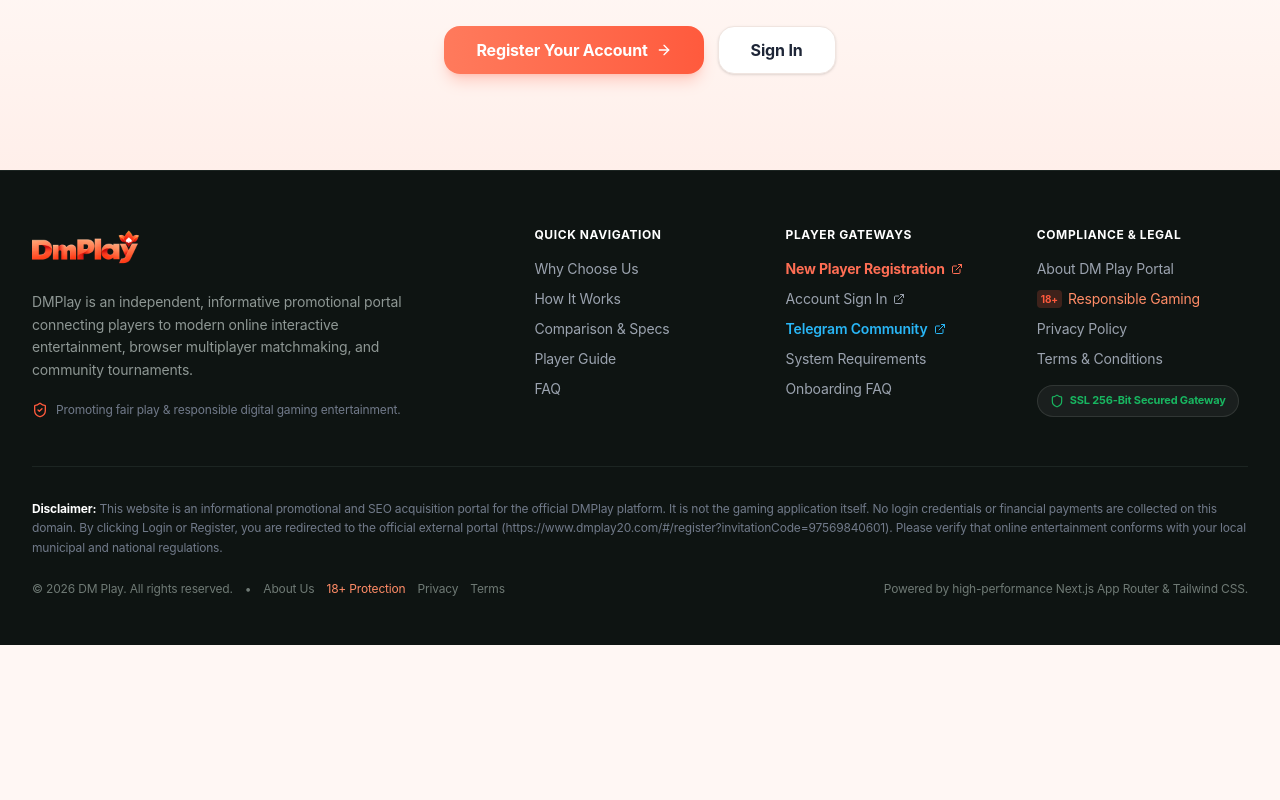
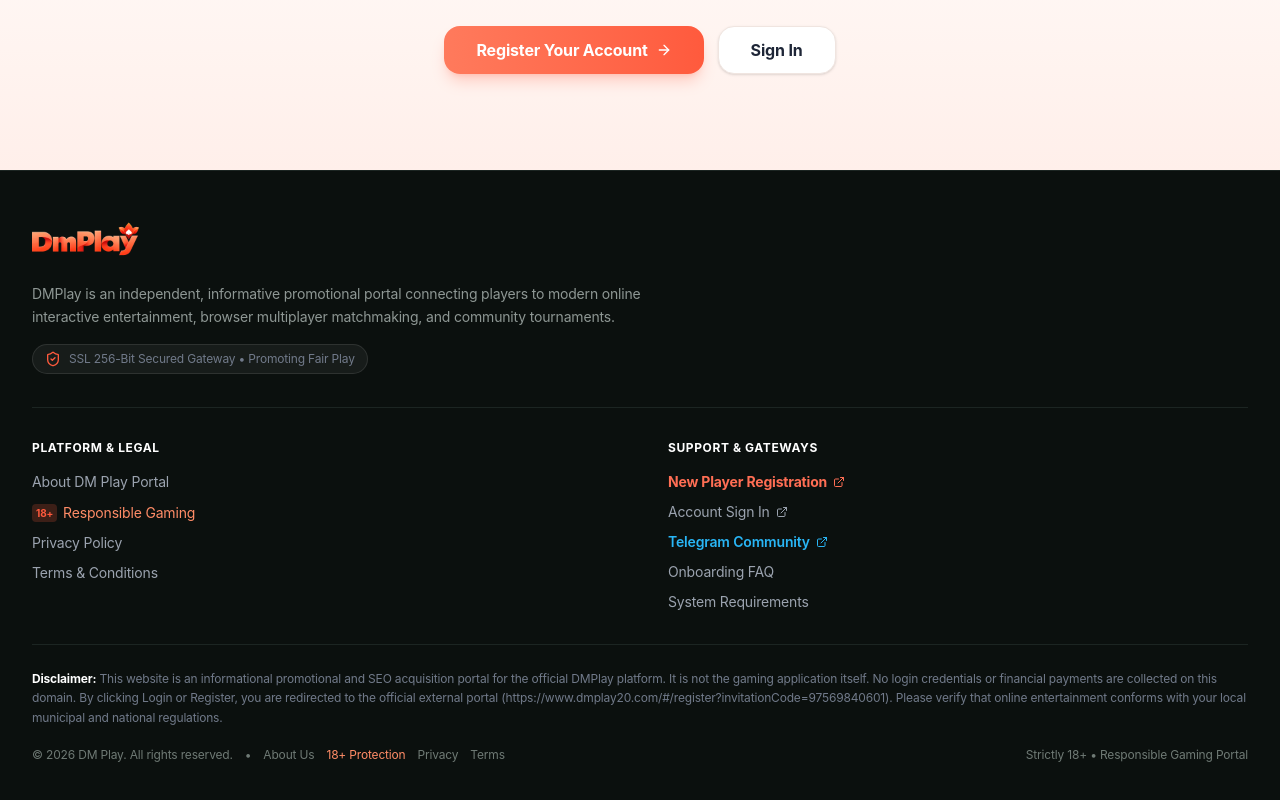
Before and after one commit to modsvipkal-droid/dmplay, a Next.js app: page / in a window 1280 px wide. Shown: the part 10842-11642 px from the top of the page. Before the commit the page ends 11487 px from the top, so only its background shows below. Built offline with nearby package versions, Linux system fonts and the light colour scheme.

Commit message:
Redesign footer into clean 2-column layout with 4 new pages replacing quick navigation

```diff
--- a/src/components/Footer.tsx
+++ b/src/components/Footer.tsx
@@ -1,17 +1,16 @@
 import Link from "next/link";
 import Image from "next/image";
 import { siteConfig, LOGIN_URL, REGISTER_URL, TELEGRAM_URL } from "@/config/site";
-import { ShieldCheck, ExternalLink, Shield } from "lucide-react";
+import { ShieldCheck, ExternalLink } from "lucide-react";
 
 export default function Footer() {
   const currentYear = new Date().getFullYear();
 
   return (
-    <footer id="community" className="bg-[#0E1412] text-[#9BA3AF] pt-14 pb-12 border-t border-[#1C2522]">
+    <footer id="community" className="bg-[#0B100E] text-[#9BA3AF] pt-12 pb-10 border-t border-[#1C2522]">
       <div className="mx-auto max-w-7xl px-4 sm:px-6 lg:px-8">
-        <div className="grid grid-cols-1 gap-10 md:grid-cols-2 lg:grid-cols-5">
-          {/* Brand Info */}
-          <div className="lg:col-span-2">
+        {/* Brand Information */}
+        <div className="max-w-2xl mb-8">
           <Link
             href="/"
             className="inline-block transition-opacity hover:opacity-95"
@@ -25,53 +24,56 @@ export default function Footer() {
               className="h-10 w-auto object-contain brightness-110"
             />
           </Link>
-            <p className="mt-4 text-xs sm:text-sm leading-relaxed text-[#8E9794] max-w-sm font-normal">
+          <p className="mt-4 text-xs sm:text-sm leading-relaxed text-[#8E9794] font-normal">
             DMPlay is an independent, informative promotional portal connecting players to modern online interactive entertainment, browser multiplayer matchmaking, and community tournaments.
           </p>
-            <div className="mt-5 flex items-center gap-2 text-xs text-[#717A8A]">
+          <div className="mt-4 inline-flex items-center gap-2 rounded-full border border-white/10 bg-white/5 px-3 py-1.5 text-xs text-[#717A8A]">
             <ShieldCheck className="h-4 w-4 text-[#FF5A3D]" />
-              <span>Promoting fair play &amp; responsible digital gaming entertainment.</span>
+            <span>SSL 256-Bit Secured Gateway &bull; Promoting Fair Play</span>
           </div>
         </div>
 
-          {/* Quick Links */}
+        {/* 2-Column Clean Grid Layout */}
+        <div className="grid grid-cols-2 gap-6 sm:gap-14 border-t border-[#1C2522] pt-8">
+          {/* Column 1: PLATFORM & LEGAL (4 New Pages) */}
           <div>
             <h3 className="text-xs font-bold uppercase tracking-wider text-white">
-              Quick Navigation
+              Platform &amp; Legal
             </h3>
             <ul className="mt-4 space-y-2.5 text-xs sm:text-sm">
               <li>
-                <Link href="/#why-choose" className="transition-colors hover:text-white">
-                  Why Choose Us
+                <Link href="/about" className="transition-colors hover:text-white">
+                  About DM Play Portal
                 </Link>
               </li>
               <li>
-                <Link href="/#how-it-works" className="transition-colors hover:text-white">
-                  How It Works
+                <Link
+                  href="/responsible-gaming"
+                  className="inline-flex items-center gap-1.5 text-[#FF8C67] hover:text-white transition-colors"
+                >
+                  <span className="rounded bg-[#FF5A3D]/20 px-1 py-0.5 text-[10px] font-bold text-[#FF5A3D]">
+                    18+
+                  </span>
+                  <span>Responsible Gaming</span>
                 </Link>
               </li>
               <li>
-                <Link href="/#specs" className="transition-colors hover:text-white">
-                  Comparison &amp; Specs
+                <Link href="/privacy" className="transition-colors hover:text-white">
+                  Privacy Policy
                 </Link>
               </li>
               <li>
-                <Link href="/#guide" className="transition-colors hover:text-white">
-                  Player Guide
-                </Link>
-              </li>
-              <li>
-                <Link href="/#faq" className="transition-colors hover:text-white">
-                  FAQ
+                <Link href="/terms" className="transition-colors hover:text-white">
+                  Terms &amp; Conditions
                 </Link>
               </li>
             </ul>
           </div>
 
-          {/* Player Gateways */}
+          {/* Column 2: SUPPORT & GATEWAYS */}
           <div>
             <h3 className="text-xs font-bold uppercase tracking-wider text-white">
-              Player Gateways
+              Support &amp; Gateways
             </h3>
             <ul className="mt-4 space-y-2.5 text-xs sm:text-sm">
               <li>
@@ -108,66 +110,26 @@ export default function Footer() {
                 </a>
               </li>
               <li>
-                <Link
-                  href="/#specs"
-                  className="transition-colors hover:text-white"
-                >
-                  System Requirements
+                <Link href="/#faq" className="transition-colors hover:text-white">
+                  Onboarding FAQ
                 </Link>
               </li>
               <li>
-                <Link
-                  href="/#faq"
-                  className="transition-colors hover:text-white"
-                >
-                  Onboarding FAQ
+                <Link href="/#specs" className="transition-colors hover:text-white">
+                  System Requirements
                 </Link>
               </li>
             </ul>
           </div>
-
-          {/* Compliance & Legal (4 Screen Links Added Here) */}
-          <div>
-            <h3 className="text-xs font-bold uppercase tracking-wider text-white">
-              Compliance &amp; Legal
-            </h3>
-            <ul className="mt-4 space-y-2.5 text-xs sm:text-sm">
-              <li>
-                <Link href="/about" className="transition-colors hover:text-white">
-                  About DM Play Portal
-                </Link>
-              </li>
-              <li>
-                <Link href="/responsible-gaming" className="transition-colors hover:text-white flex items-center gap-1.5 text-[#FF8C67]">
-                  <span className="rounded bg-[#FF5A3D]/20 px-1 py-0.5 text-[10px] font-bold text-[#FF5A3D]">18+</span>
-                  Responsible Gaming
-                </Link>
-              </li>
-              <li>
-                <Link href="/privacy" className="transition-colors hover:text-white">
-                  Privacy Policy
-                </Link>
-              </li>
-              <li>
-                <Link href="/terms" className="transition-colors hover:text-white">
-                  Terms &amp; Conditions
-                </Link>
-              </li>
-            </ul>
-            <div className="mt-4 inline-flex items-center gap-1.5 rounded-full border border-white/10 bg-white/5 px-3 py-1.5 text-[11px] font-bold text-[#18B660]">
-              <Shield className="h-3.5 w-3.5" />
-              <span>SSL 256-Bit Secured Gateway</span>
-            </div>
-          </div>
         </div>
 
         {/* Disclaimer & Copyright */}
-        <div className="mt-12 border-t border-[#1C2522] pt-8">
+        <div className="mt-8 border-t border-[#1C2522] pt-6">
           <p className="text-xs leading-relaxed text-[#717A8A]">
             <strong className="text-white font-bold">Disclaimer:</strong> This website is an informational promotional and SEO acquisition portal for the official DMPlay platform. It is not the gaming application itself. No login credentials or financial payments are collected on this domain. By clicking Login or Register, you are redirected to the official external portal ({LOGIN_URL}). Please verify that online entertainment conforms with your local municipal and national regulations.
           </p>
 
-          <div className="mt-6 flex flex-col sm:flex-row items-center justify-between gap-4 text-xs text-[#6F7A75]">
+          <div className="mt-5 flex flex-col sm:flex-row items-center justify-between gap-4 text-xs text-[#6F7A75]">
             <div className="flex flex-wrap items-center justify-center sm:justify-start gap-3">
               <p>&copy; {currentYear} {siteConfig.name}. All rights reserved.</p>
               <span className="hidden sm:inline">&bull;</span>
@@ -177,7 +139,7 @@ export default function Footer() {
               <Link href="/terms" className="hover:text-white transition-colors">Terms</Link>
             </div>
             <p className="text-[#6F7A75]">
-              Powered by high-performance Next.js App Router &amp; Tailwind CSS.
+              Strictly 18+ &bull; Responsible Gaming Portal
             </p>
           </div>
         </div>
```
Lines whose indentation alone changed are shown as unchanged.
